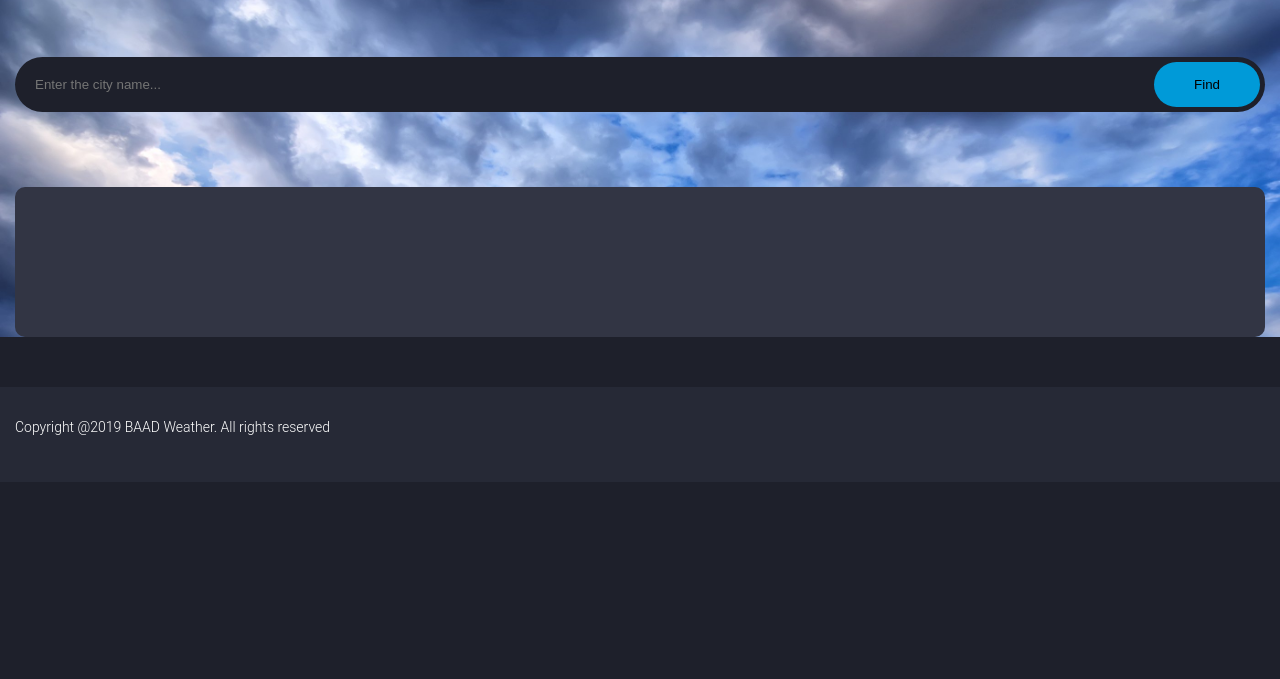
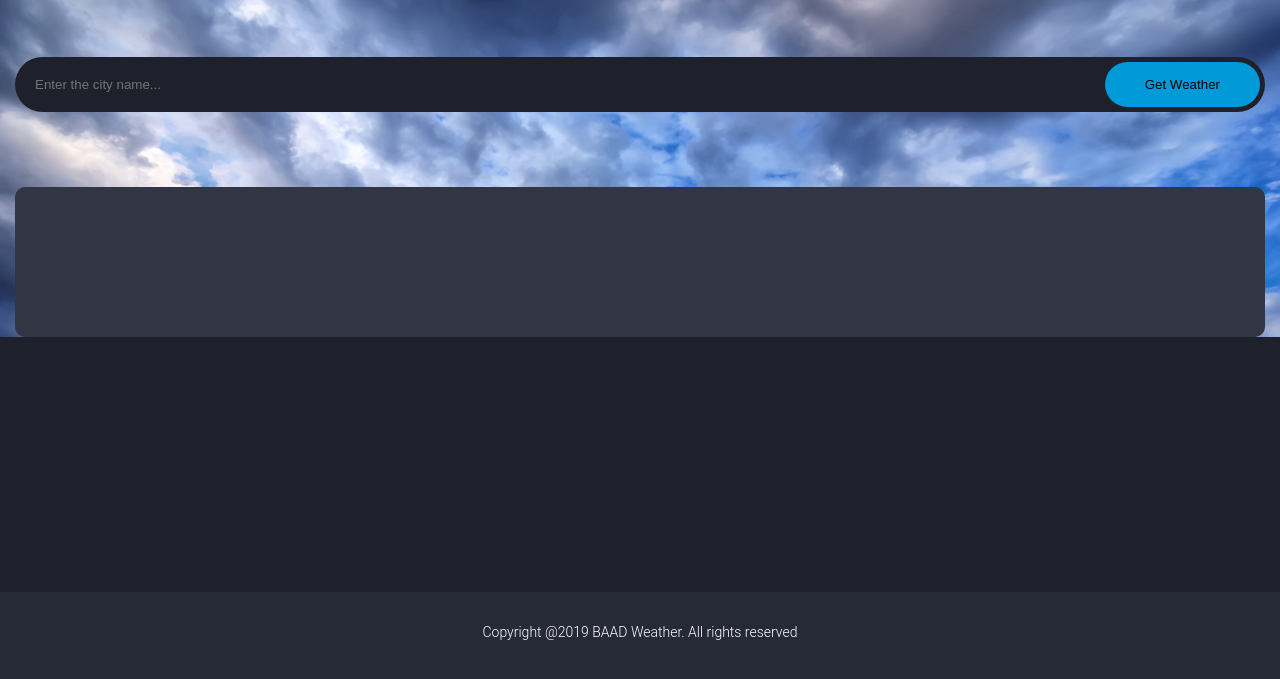
Before and after one commit to Queeler/Project3_coderscamp_BAADGroup, a plain HTML site: page index.html in a window 1280 px wide. Shown: the part 113-792 px from the top of the page. Drawn offline with Linux system fonts and the light colour scheme.

Commit message:
Edit index.html and style.css
Modified getting weather form to fit better for JavaScript functions

```diff
--- /dev/null
+++ b/getWeather.js
@@ -0,0 +1 @@
+//Event listeners
--- a/index.html
+++ b/index.html
@@ -7,11 +7,8 @@
 		<title>BAAD Weather</title>
 		<link rel="stylesheet" href="style.css">
 	</head>
-
 	<body>
-
 		<div class="mainPage">
-
 			<div class="header">
 				<div class="container">
 					<a href="index.html" class="main">
@@ -30,13 +27,12 @@
 					</div>
 				</div>
 			</div>
-
 			<div class="city">
 				<div class="container">
-					<form class="findCity">
-						<input type="text" placeholder="Enter the city name...">
-						<input type="submit" value="Find">
-					</form>
+					<div class="findCity">
+						<input id="town" type="text" placeholder="Enter the city name...">
+						<button id="getWeather">Get Weather</button>
+					</div>
 				</div>
 			</div>
 				<div class="container">
@@ -44,15 +40,11 @@
 
 					</div>
 				</div>
-
 			<footer class="footer">
 				<div class="container">
 					<p class="copyright">Copyright @2019 BAAD Weather. All rights reserved</p>
 				</div>
 			</footer>
-
 		</div>
-
 	</body>
-
 </html>
--- a/style.css
+++ b/style.css
@@ -40,13 +40,6 @@ p{
   margin-top: 0;
 }
 
-form input{
-  outline: none;
-  border: none;
-  padding: 10px;
-  border-radius: 30px;
-}
-
 *{
   box-sizing: border-box;
 }
@@ -54,7 +47,7 @@ form input{
 /*
  * Multiple Styles
  */
-.button, form input{
+.findCity input, button{
   border: none;
   background: #009ad8;
   padding: 10px 20px;
@@ -95,6 +88,11 @@ form input{
   font-size: 0.7142857143em;
   display: block;
   color: #bfc1c8;
+}
+
+.mainPage{
+  position:relative;
+  height: 100vh;
 }
 
 .navbar {
@@ -145,7 +143,7 @@ form input{
   color: white;
 }
 
-.findCity input[type="submit"] {
+.findCity button {
   position: absolute;
   top: 5px;
   right: 5px;
@@ -172,6 +170,10 @@ form input{
 .footer {
   background: #262936;
   padding: 30px 0;
+  position: absolute;
+  bottom: 0;
+  width: 100%;
+  text-align: center;
 }
 
 .footer .copyright{
```
